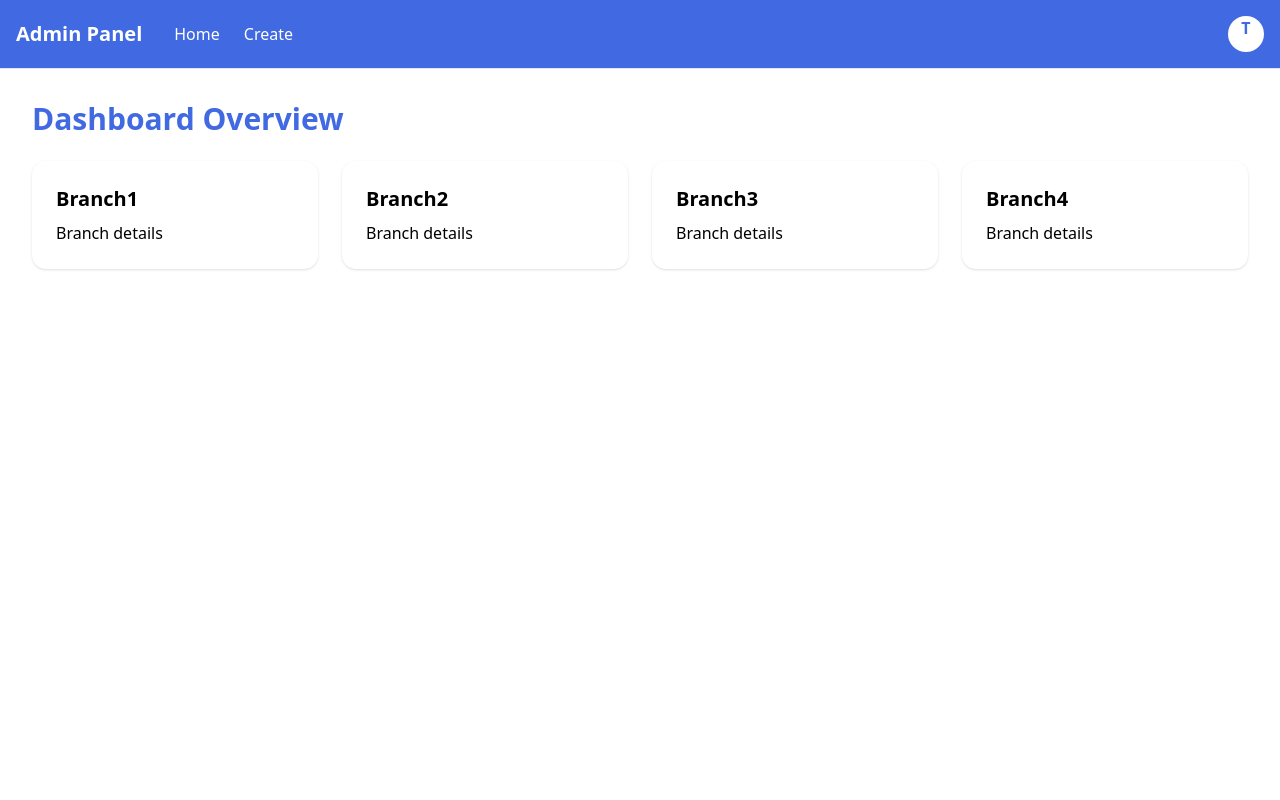
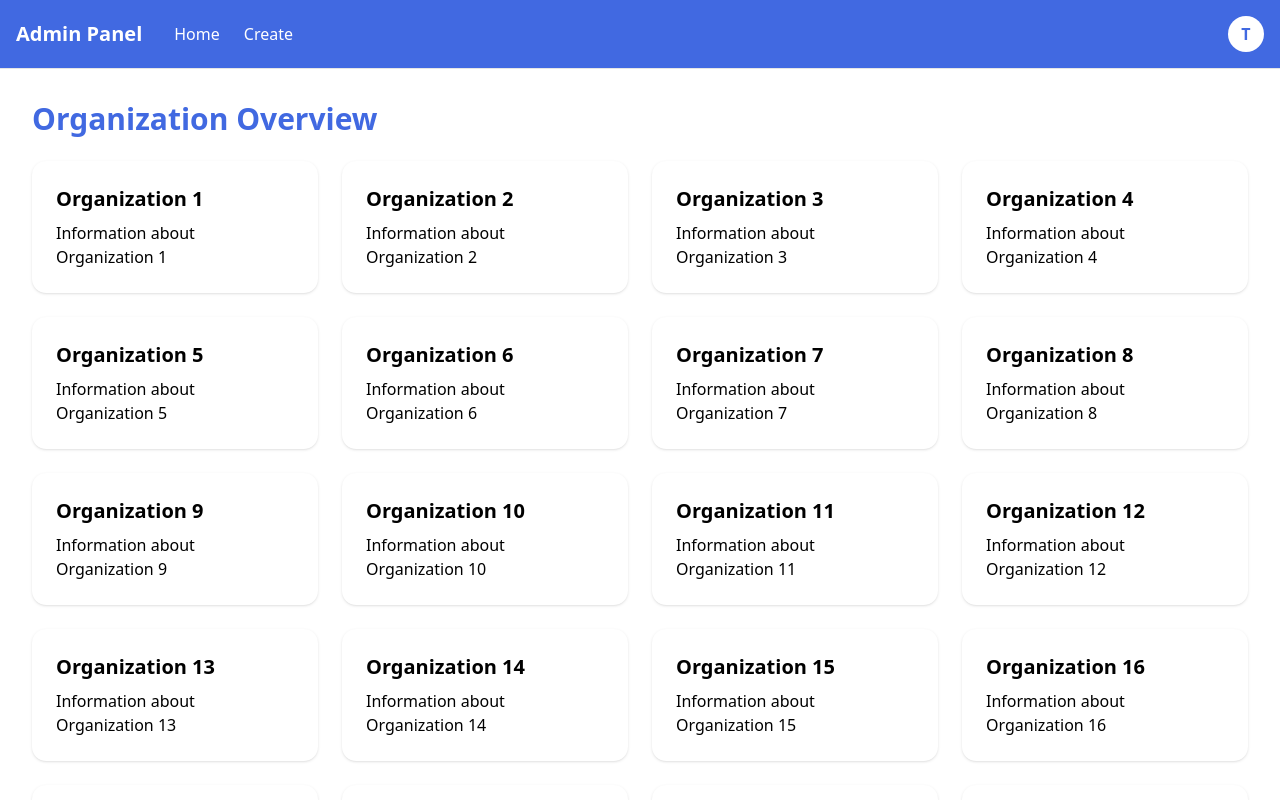
Before and after one commit to Hacfy/It-Main-Admin-Panel, a Next.js app: page /dashboard in a window 1280 px wide. Shown: the top 800 px of the page. Built offline with nearby package versions, Linux system fonts and the light colour scheme.

Commit message:
dynamic rendering of organisations

```diff
--- a/app/components/Navbar.tsx
+++ b/app/components/Navbar.tsx
@@ -5,35 +5,51 @@ import { useState } from 'react';
 import { FiMenu } from 'react-icons/fi';
 
 export default function Navbar() {
-  const [open, setOpen] = useState(false);
+  const [menuOpen, setMenuOpen] = useState(false);
+  const [userDropdownOpen, setUserDropdownOpen] = useState(false);
 
   return (
-    <nav className="flex items-center justify-between p-4 border-b bg-primary text-white">
+    <nav className="flex items-center justify-between p-4 border-b bg-primary text-white relative">
       <div className="flex items-center gap-8">
         <div className="text-xl font-bold">Admin Panel</div>
         <div className="hidden md:flex gap-6">
-          <Link href="/" className="hover:underline">Home</Link>
+          <Link href="/dashboard" className="hover:underline">Home</Link>
           <Link href="/create" className="hover:underline">Create</Link>
-          {/* <Link href="/logout" className="hover:underline text-red-300">Logout</Link> */}
         </div>
       </div>
 
-      <div className="flex items-center gap-4">
-        <div className="hidden md:block bg-white text-primary text-center font-bold rounded-full w-9 h-9 flex items-center justify-center">
+      <div className="flex items-center gap-4 relative">
+        {/* User Circle */}
+        <button
+          className="hidden md:block bg-white text-primary text-center font-bold rounded-full w-9 h-9 flex items-center justify-center focus:outline-none"
+          onClick={() => setUserDropdownOpen(!userDropdownOpen)}
+        >
           T
-        </div>
-        <button className="md:hidden" onClick={() => setOpen(!open)}>
+        </button>
+
+        {/* Dropdown for User Circle */}
+        {userDropdownOpen && (
+          <div className="absolute top-12 right-0 bg-white shadow-xl rounded-lg p-4 flex flex-col gap-2 text-black z-50 min-w-[180px]">
+            <Link href="/mainAdmin/create" className="hover:text-primary">Create Main Admin</Link>
+            {/* <Link href="/profile" className="hover:text-primary">Profile</Link> */}
+            <Link href="/" className="text-red-500 hover:text-red-700">Logout</Link>
+          </div>
+        )}
+
+        {/* Hamburger Menu (Mobile) */}
+        <button className="md:hidden" onClick={() => setMenuOpen(!menuOpen)}>
           <FiMenu size={24} />
         </button>
+
+        {/* Mobile Menu Dropdown */}
+        {menuOpen && (
+          <div className="absolute top-16 right-4 bg-white shadow-xl rounded-lg p-4 flex flex-col gap-2 text-black z-50">
+            <Link href="/">Dashboard</Link>
+            <Link href="/settings">Settings</Link>
+            <Link href="/" className="text-red-500">Logout</Link>
+          </div>
+        )}
       </div>
-
-      {open && (
-        <div className="absolute top-16 right-4 bg-white shadow-xl rounded-lg p-4 flex flex-col gap-2 text-black">
-          <Link href="/">Dashboard</Link>
-          <Link href="/settings">Settings</Link>
-          <Link href="/logout" className="text-red-500">Logout</Link>
-        </div>
-      )}
     </nav>
   );
 }
--- a/app/dashboard/page.tsx
+++ b/app/dashboard/page.tsx
@@ -3,28 +3,29 @@
 import Navbar from "../components/Navbar";
 
 export default function Dashboard() {
+  // Sample data: This can be fetched from your DB or API later
+  const organisations = Array.from({ length: 50 }, (_, i) => ({
+    id: i + 1,
+    name: `Organization ${i + 1}`,
+    description: `Information about Organization ${i + 1}`,
+  }));
+
   return (
     <div className="bg-white min-h-screen">
       <Navbar />
       <div className="p-8">
-        <h1 className="text-3xl font-bold mb-6 text-primary">Dashboard Overview</h1>
+        <h1 className="text-3xl font-bold mb-6 text-primary">Organization Overview</h1>
+
         <div className="grid grid-cols-1 md:grid-cols-4 gap-6">
-          <div className="bg-card p-6 rounded-xl shadow">
-            <h2 className="text-xl font-semibold text-black">Branch1</h2>
-            <p className="text-black mt-2">Branch details</p>
-          </div>
-          <div className="bg-card p-6 rounded-xl shadow">
-            <h2 className="text-xl font-semibold text-black">Branch2</h2>
-            <p className="text-black mt-2">Branch details</p>
-          </div>
-          <div className="bg-card p-6 rounded-xl shadow">
-            <h2 className="text-xl font-semibold text-black">Branch3</h2>
-            <p className="text-black mt-2">Branch details</p>
-          </div>
-          <div className="bg-card p-6 rounded-xl shadow">
-            <h2 className="text-xl font-semibold text-black">Branch4</h2>
-            <p className="text-black mt-2">Branch details</p>
-          </div>
+          {organisations.map(org => (
+            <div
+              key={org.id}
+              className="bg-card p-6 rounded-xl shadow transition hover:shadow-xl hover:scale-[1.01]"
+            >
+              <h2 className="text-xl font-semibold text-black">{org.name}</h2>
+              <p className="text-black mt-2">{org.description}</p>
+            </div>
+          ))}
         </div>
       </div>
     </div>
--- /dev/null
+++ b/app/mainAdmin/create/page.tsx
@@ -0,0 +1,73 @@
+"use client";
+
+import { useState } from "react";
+import Navbar from "@/app/components/Navbar";
+import { Input } from "@/components/ui/input";
+import { Button } from "@/components/ui/button";
+import { Card, CardContent } from "@/components/ui/card";
+import { Label } from "@/components/ui/label";
+
+export default function CreateMainAdmin() {
+  const [email, setEmail] = useState("");
+  const [password, setPassword] = useState("");
+
+  const handleCreate = () => {
+    const mainAdminData = {
+      main_admin_email: email,
+      company_password: password,
+    };
+
+    console.log("Main Admin Created:", mainAdminData);
+    alert(`Main Admin Created!\nEmail: ${email}`);
+
+    // Clear fields
+    setEmail("");
+    setPassword("");
+  };
+
+  return (
+    <>
+      <Navbar />
+      <div className="flex flex-col items-center justify-center min-h-screen bg-gray-50 p-4">
+        <Card className="w-full max-w-sm">
+          <CardContent className="p-6 space-y-4">
+            <h1 className="text-2xl font-bold text-center text-primary">
+              Create Main Admin
+            </h1>
+
+            <div className="space-y-2">
+              <Label htmlFor="email" className="text-black">Email</Label>
+              <Input
+                id="email"
+                type="email"
+                value={email}
+                onChange={(e) => setEmail(e.target.value)}
+                placeholder="Enter main admin email"
+                className="placeholder-gray-400"
+              />
+            </div>
+
+            <div className="space-y-2">
+              <Label htmlFor="password" className="text-black">Password</Label>
+              <Input
+                id="password"
+                type="password"
+                value={password}
+                onChange={(e) => setPassword(e.target.value)}
+                placeholder="Enter company password"
+                className="placeholder-gray-400"
+              />
+            </div>
+
+            <Button
+              onClick={handleCreate}
+              className="w-full bg-primary text-white text-lg"
+            >
+              Create
+            </Button>
+          </CardContent>
+        </Card>
+      </div>
+    </>
+  );
+}
```
